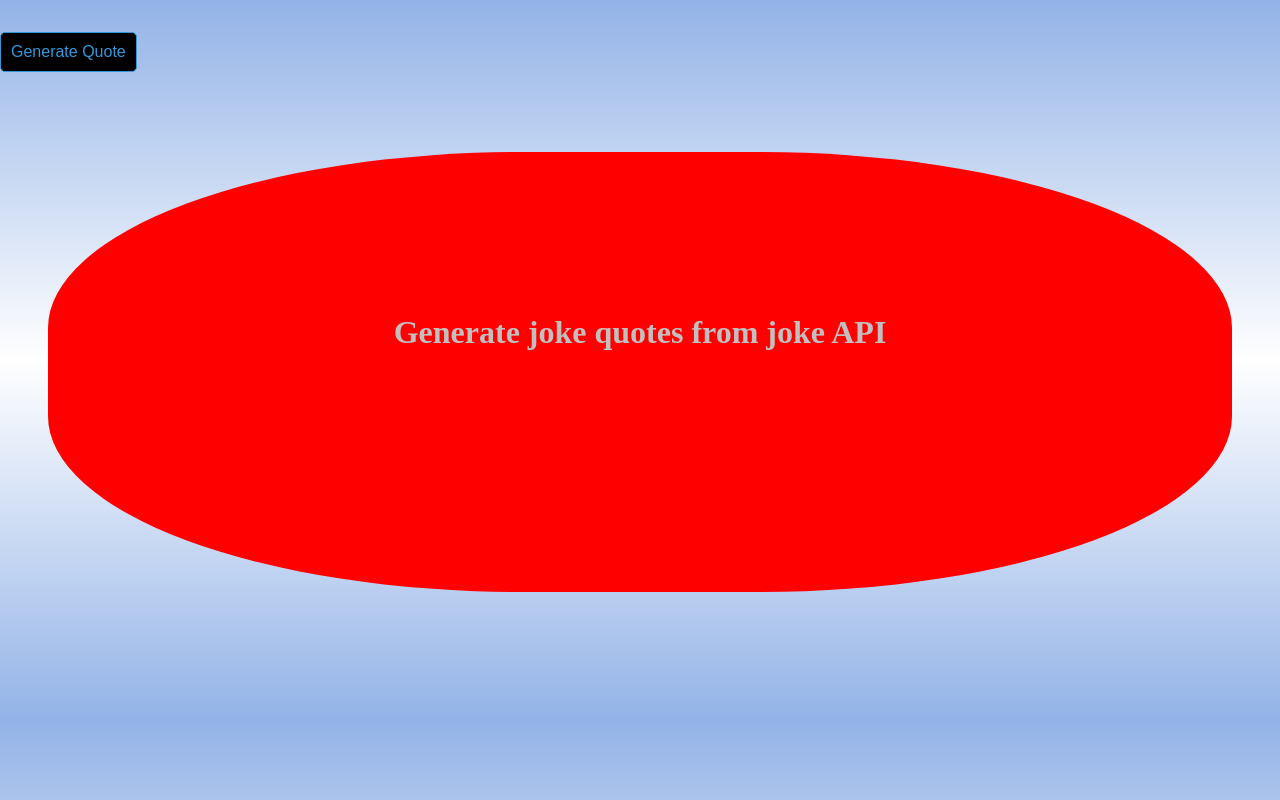
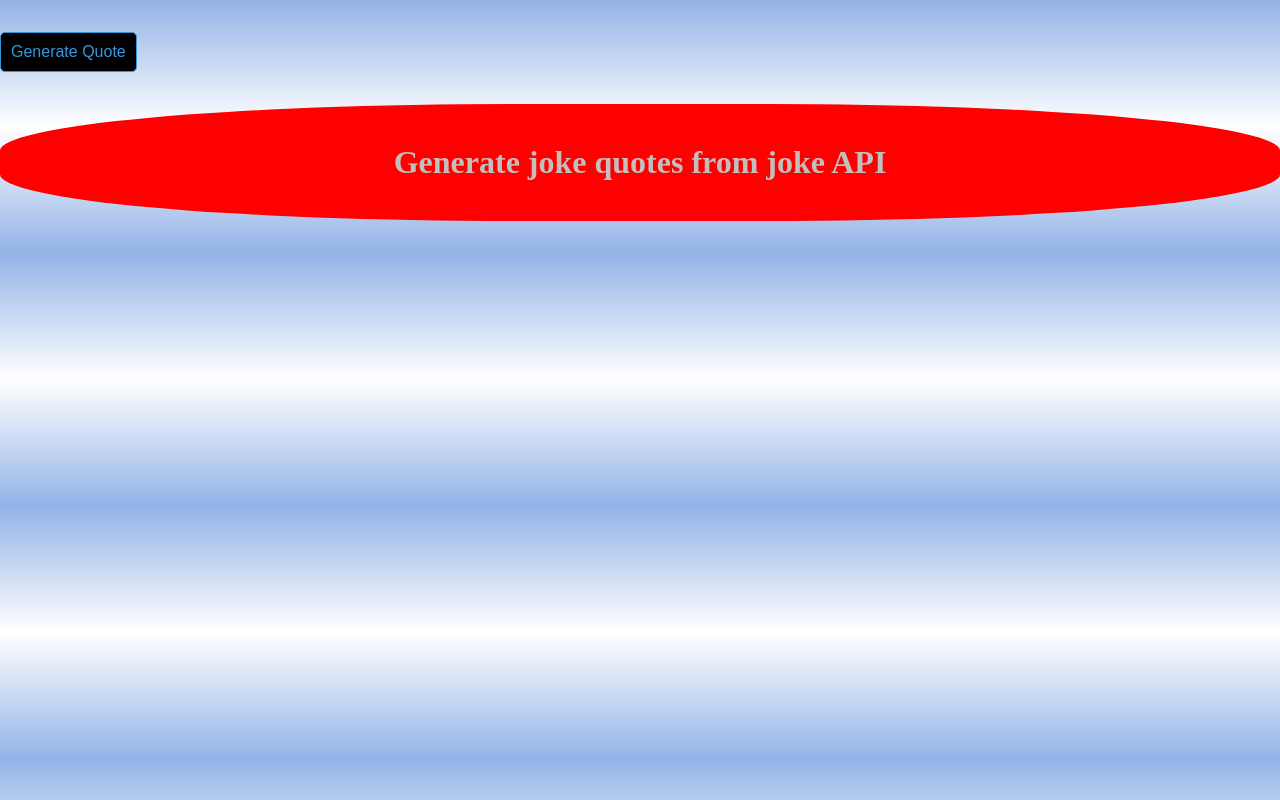
Before and after one commit to Anthony-mbaya/api-generator, a React app: page / in a window 1280 px wide. Built offline with nearby package versions, Linux system fonts and the light colour scheme.

Commit message:
Update Quote.css

```diff
--- a/src/Quote.css
+++ b/src/Quote.css
@@ -4,9 +4,9 @@
 }
 body{
     background:linear-gradient(180deg,#93b3e7,#ffffff,#93b3e7);
-    height: 90vh;
+
 }
-.btn{
+.btnwrapper{
     width:fit content;
     margin:2em auto;
 }
@@ -19,7 +19,7 @@ button {
     cursor: pointer;
     font-size: 16px;
     width:fit content;
-    margin:2em auto;
+
   }
 
   button:hover {
@@ -30,8 +30,7 @@ button {
     justify-content: center;
     flex-direction: column;
     align-items: center;
-    margin: 3em;
-    height: 400px;
+    margin: 2em auto;
     border-radius: 40%;
     padding: 20px 10px;
 }
@@ -39,6 +38,6 @@ button {
     padding: 20px;
 }
 .quote-box > p{
-    font-size: 3.5em;
-    padding: 40px;
+    font-size: 2em;
+
 }
```
